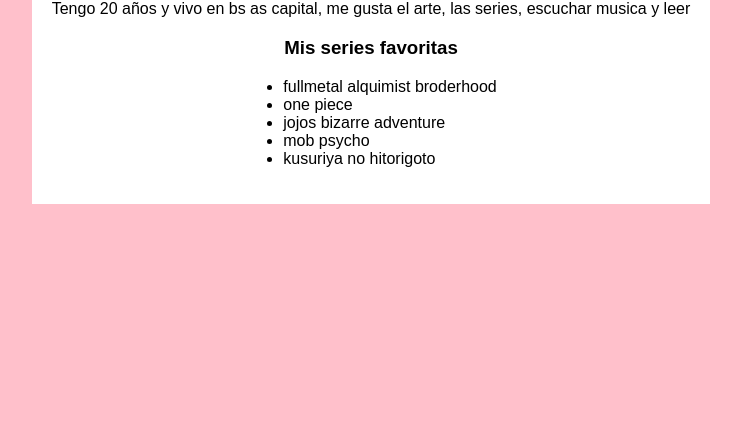
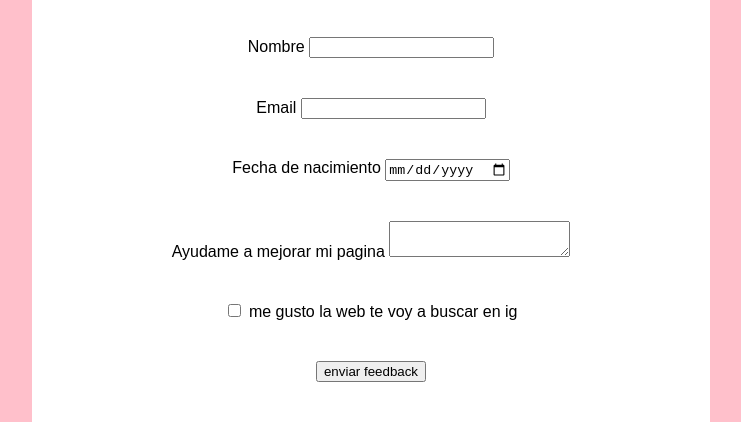
Before and after one commit to aristogato248/Prueba, a plain HTML site: page index.html in a window 1280 px wide. Shown: the part 558-980 px from the top of the page, without its empty margins (269-1010 px from the left). Before the commit the page ends 816 px from the top, so only its background shows below. Drawn offline with Linux system fonts and the light colour scheme.

Commit message:
Update index.html

```diff
--- a/index.html
+++ b/index.html
@@ -24,6 +24,50 @@
     <li>kusuriya no hitorigoto</li>
 </ul>
 
+<section id="formulario">
+    <h2>contacto</h2>
+    <form action="" method="post">
+    <div>
+        <label>
+            Nombre
+        </label>
+            <input type="text" name="nombre" required>
+
+    </div>
+    <div>
+        <label>
+            Email
+        </label>
+            <input type="email" name="email" required>
+
+    </div>
+    <div>
+        <label>
+            Fecha de nacimiento
+        </label>
+            <input type="date" name="fechanac" required>
+
+    </div>
+    <div>
+        <label>
+            Ayudame a mejorar mi pagina
+        </label>
+            <textarea name="mensaje"required ></textarea>
+
+    </div>
+    <div>
+        <label>
+            <input type="checkbox" value="si">
+            me gusto la web te voy a buscar en ig
+        </label>
+    </div>
+    <div>
+        <label>
+            <input type="submit" value="enviar feedback">
+        </label>
+    </div>
+    </form>
+</section>
 </div>
 
 <!--
```
